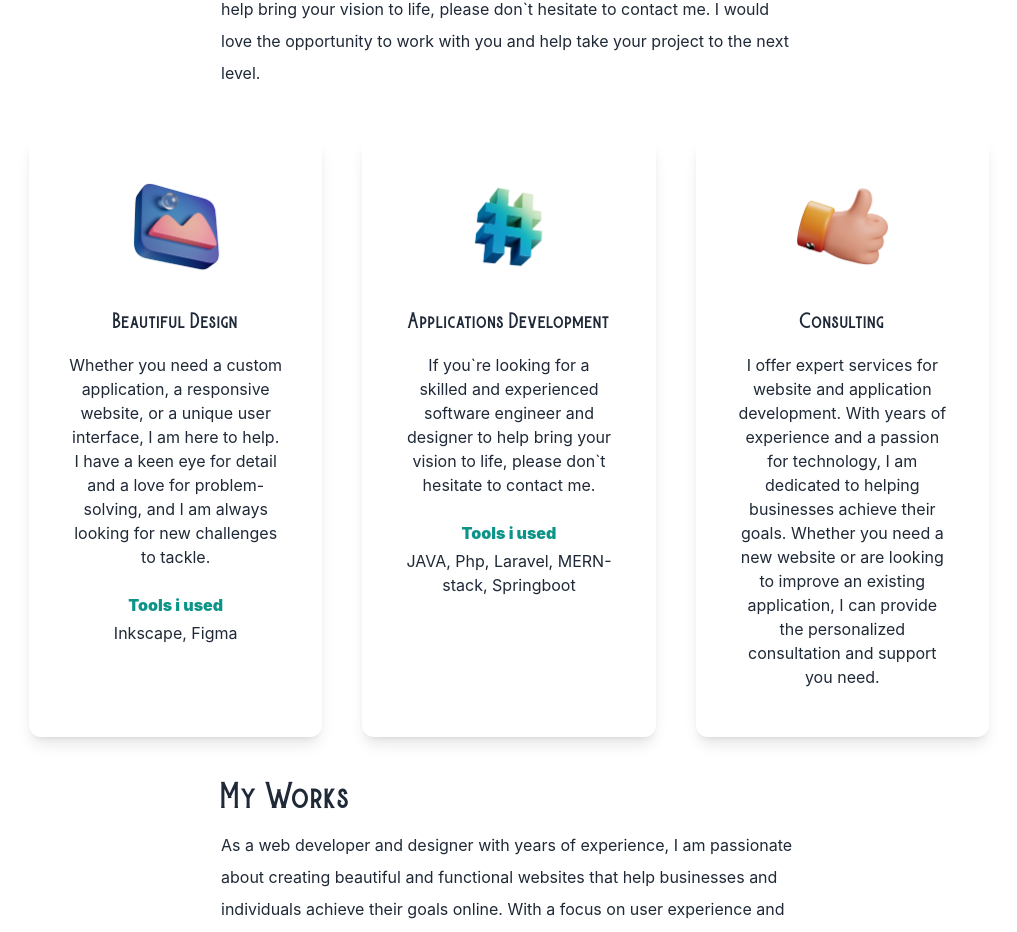
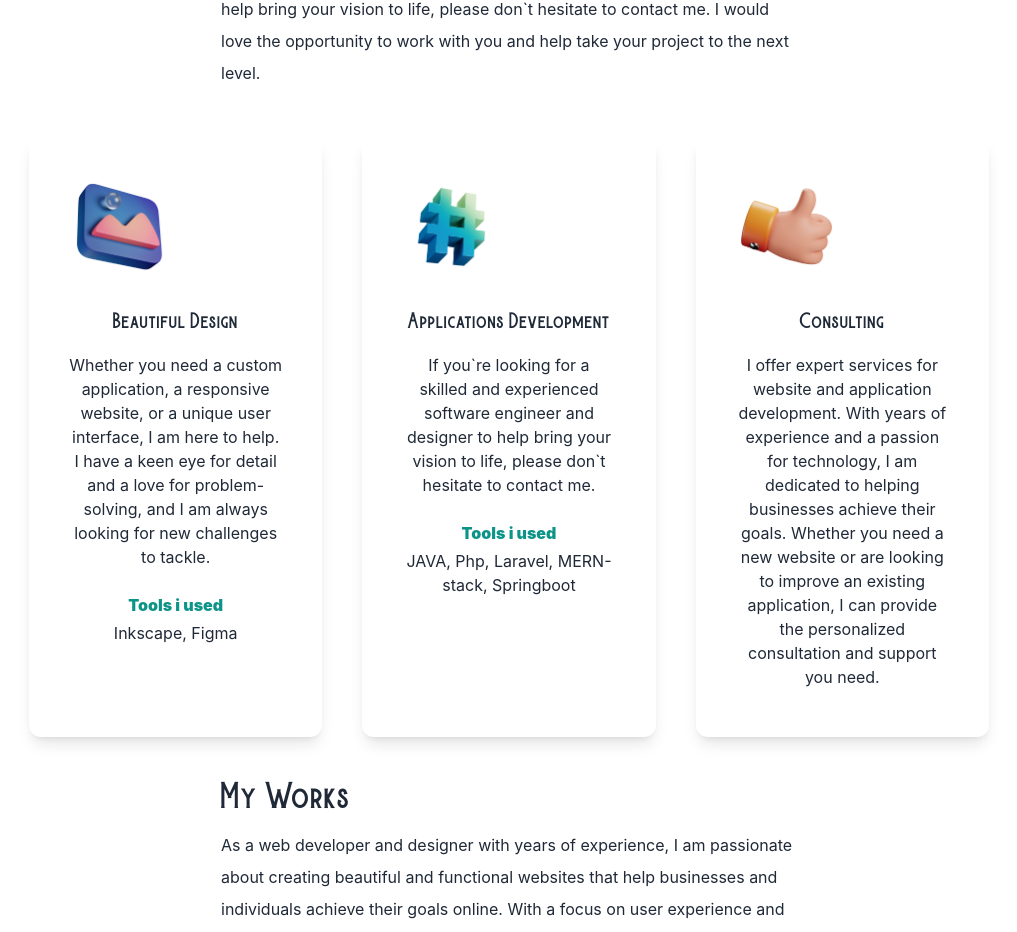
Before and after one commit to kyusufm/kyusufm.github.io, a Next.js app: page / in a window 1280 px wide. Shown: the part 1511-2443 px from the top of the page, without its empty margins (131-1148 px from the left). Built offline with nearby package versions, Linux system fonts and the light colour scheme.

Commit message:
remove webkit-textalign

```diff
--- a/next.config.js
+++ b/next.config.js
@@ -2,11 +2,11 @@
 const nextConfig = {
   reactStrictMode: true,
   swcMinify: true,
-  images: {
-    loader: 'akamai',
-    path: '',
-  },
-  assetPrefix: './',
+  // images: {
+  //   loader: 'akamai',
+  //   path: '',
+  // },
+  // assetPrefix: './',
 }
 
 module.exports = nextConfig
--- a/pages/index.tsx
+++ b/pages/index.tsx
@@ -91,7 +91,7 @@ export default function Home() {
             </p>
           </div>
           <div className="lg:flex gap-10 justify-center">
-            <div className="text-center shadow-lg p-10 rounded-xl my-10 text-gray-800 basis-1/3 dark:shadow-teal-600 dark:text-teal-50" style={{textAlign: '-webkit-center'}}>
+            <div className="text-center shadow-lg p-10 rounded-xl my-10 text-gray-800 basis-1/3 dark:shadow-teal-600 dark:text-teal-50" >
               <Image src={design} width={100} height={100} alt={''} />
               <h3 className="text-lg font-medium pt-8 pb-2 font-burtons">Beautiful Design</h3>
               <p className="py-2">Whether you need a custom application, a responsive website, or a unique user interface, I am here to help. I have a keen eye for detail and a love for problem-solving, and I am always looking for new challenges to tackle.</p>
@@ -99,7 +99,7 @@ export default function Home() {
               <p className="py-1">Inkscape, Figma</p>
             </div>
 
-            <div className="text-center shadow-lg p-10 rounded-xl my-10 basis-1/3 dark:shadow-teal-600 dark:text-teal-50" style={{textAlign: '-webkit-center'}}>
+            <div className="text-center shadow-lg p-10 rounded-xl my-10 basis-1/3 dark:shadow-teal-600 dark:text-teal-50" >
               <Image src={code} width={100} height={100} alt={''} />
               <h3 className="text-lg font-medium pt-8 pb-2 font-burtons">Applications Development</h3>
               <p className="py-2">If you`re looking for a skilled and experienced software engineer and designer to help bring your vision to life, please don`t hesitate to contact me.</p>
@@ -109,7 +109,7 @@ export default function Home() {
               </p>
             </div>
 
-            <div className="text-center shadow-lg p-10 rounded-xl my-10 basis-1/3 dark:shadow-teal-600 dark:text-teal-50" style={{textAlign: '-webkit-center'}} >
+            <div className="text-center shadow-lg p-10 rounded-xl my-10 basis-1/3 dark:shadow-teal-600 dark:text-teal-50"  >
               <Image src={consulting} width={100} height={100} alt={''} />
 
               <h3 className="text-lg font-medium pt-8 pb-2 font-burtons">Consulting</h3>
```
